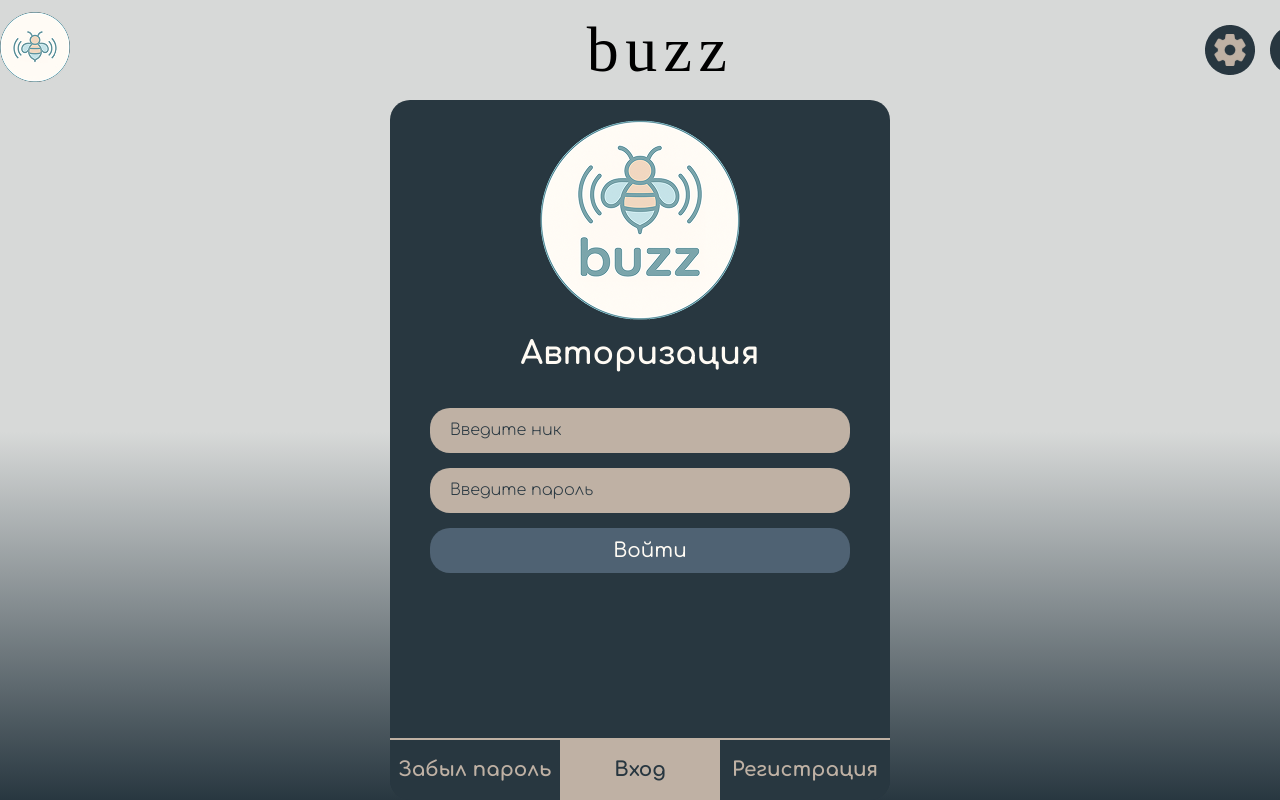
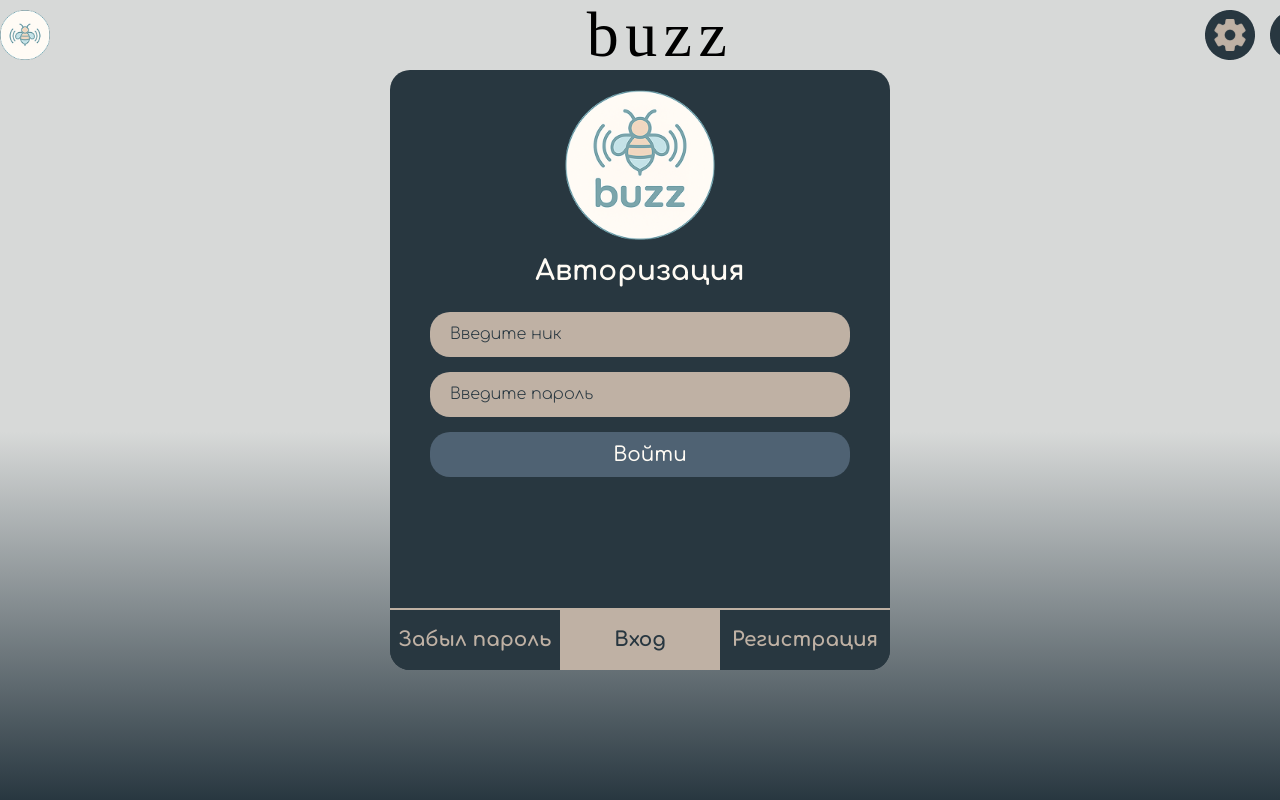
Before and after one commit to dashhiikk/buzz, a React (Vite) app in the folder frontend/: page / in a window 1280 px wide. Shown: the top 800 px of the page. Built offline with nearby package versions, Linux system fonts and the light colour scheme; a web font is replaced by a local one.

Commit message:
fix: styles

```diff
--- a/frontend/src/components/entry/newpassword.jsx
+++ b/frontend/src/components/entry/newpassword.jsx
@@ -14,7 +14,11 @@ export default function NewPassword() {
                 <div className='entry-input'>
                     <p>Повторите пароль</p>
                 </div>
-                <Link to="/start" className='entry-input-btn'>
+                <Link
+                    to="/start"
+                    state={{ fromRecovery: true }}
+                    className='entry-input-btn'
+                >
                     <p>Сохранить</p>
                 </Link>
             </div>
--- a/frontend/src/css/entry.css
+++ b/frontend/src/css/entry.css
@@ -7,6 +7,7 @@
     display: flex;
     flex-direction: column;
     align-items: center;
+    margin-bottom: 50px;
 }
 
 .entry-block img {
@@ -68,3 +69,22 @@
     transform: scale(1.05); /* увеличиваем на 5% */
     cursor: pointer;
 }
+
+@media (max-width: 1919px) {
+    .entry-block {
+        height: 600px;
+    }
+
+    .entry-block img {
+        width: 150px;
+        height: 150px;
+    }
+
+    .entry-header {
+        font-size: 28px;
+    }
+
+    .entry-input-block {
+        margin-top: 20px;
+    }
+}
--- a/frontend/src/css/header.css
+++ b/frontend/src/css/header.css
@@ -21,9 +21,25 @@
 
 .header-buzz-icon {
     width: 115px;
+    height: 70px;
 }
 
 .header-icons {
     display: flex;
     gap: 15px;
 }
+
+@media (max-width: 1919px) {
+    .header-content {
+        height: 70px;
+    }
+
+    .header-buzz-icon {
+        height: 50px;
+    }
+
+    .header-buzz-icon img{
+        width: 50px;
+        height: 50px;
+    }
+}
--- a/frontend/src/css/modals.css
+++ b/frontend/src/css/modals.css
@@ -14,19 +14,20 @@
 }
 
 .notice-modal-content {
-    width: 700px;
+    position: relative;
+    width: 600px;
     height: 100px;
     background-color: #4F6273;
     border-radius: 20px;
 
     display: flex;
-    text-align: center;
+    align-items: center;
     justify-content: center;
 }
 
 .notice-modal-content h2 {
     font-weight: 700;
-    font-size: 30px;
+    font-size: 28px;
     margin: 0;
     color: #FFFBF4;
 }
@@ -34,4 +35,13 @@
 .notice-modal-content button {
     background-color: #4F6273;
     border: none;
+    position: absolute;
+    right: 10px;                 /* отступ от правого края */
+    top: 10px;
+    transition: transform 0.2s ease, background-color 0.2s ease;
 }
+
+.notice-modal-content button :hover {
+    transform: scale(1.05); /* увеличиваем на 5% */
+    cursor: pointer;
+}
--- a/frontend/src/css/start.css
+++ b/frontend/src/css/start.css
@@ -14,6 +14,7 @@
     border-radius: 20px;
     box-sizing: border-box;
     padding: 0 20px;
+    margin-bottom: 50px;
 
     display: flex;               /* превращаем в флекс-контейнер */
     justify-content: center;     /* центрируем по горизонтали */
@@ -48,6 +49,8 @@
     background-color: #283740;
     border-radius: 20px;
     box-sizing: border-box;
+
+    margin-bottom: 50px;
 }
 
 .start-list-header {
--- /dev/null
+++ b/frontend/src/modals/recovery-notice.jsx
@@ -0,0 +1,18 @@
+import React from "react";
+import "../css/modals.css"; // Подключите стили для модального окна
+import close from "../assets/close-icon.png"
+
+export default function RecoveryNotice({ isOpen, onClose }) {
+    if (!isOpen) return null;
+
+    return (
+        <div className="notice-modal">
+            <div className="notice-modal-content">
+                <h2>Пароль был изменен</h2>
+                <button onClick={onClose}>
+                    <img src={close}></img>
+                </button>
+            </div>
+        </div>
+    );
+}
--- a/frontend/src/pages/Start.jsx
+++ b/frontend/src/pages/Start.jsx
@@ -7,6 +7,7 @@ import StartListRoom from "../components/start/start-list-block-room"
 import StartChatFriend from "../components/start/start-chat-block-friend"
 import StartListFriend from "../components/start/start-list-block-friend"
 import RegistationNotice from "../modals/registration-notice";
+import RecoveryNotice from "../modals/recovery-notice";
 
 import '../css/start.css'
 
@@ -15,10 +16,12 @@ export default function Start() {
     const [active, setActive] = useState("room");
 
     const location = useLocation();
-    const [isModalOpen, setIsModalOpen] = useState(!!location.state?.fromRegistration); // Открываем модал, если пришли из Registration
+    const [isRegistrationModalOpen, setIsRegistrationModalOpen] = useState(!!location.state?.fromRegistration); // Открываем модал, если пришли из Registration
+    const [isRecoveryModalOpen, setIsRecoveryModalOpen] = useState(!!location.state?.fromRecovery);
 
     const handleCloseModal = () => {
-        setIsModalOpen(false);
+        setIsRegistrationModalOpen(false);
+        setIsRecoveryModalOpen(false);
     };
 
     return (
@@ -31,7 +34,8 @@ export default function Start() {
                 {active === "friend" && <StartListFriend active={active} setActive={setActive} />}
                 {active === "friend" && <StartChatFriend active={active} setActive={setActive} />}
             </div>
-            <RegistationNotice isOpen={isModalOpen} onClose={handleCloseModal} />
+            <RegistationNotice isOpen={isRegistrationModalOpen} onClose={handleCloseModal} />
+            <RecoveryNotice isOpen={isRecoveryModalOpen} onClose={handleCloseModal} />
         </main>
     );
 }
```
Also changed, not shown: frontend/src/assets/close-icon.png.
